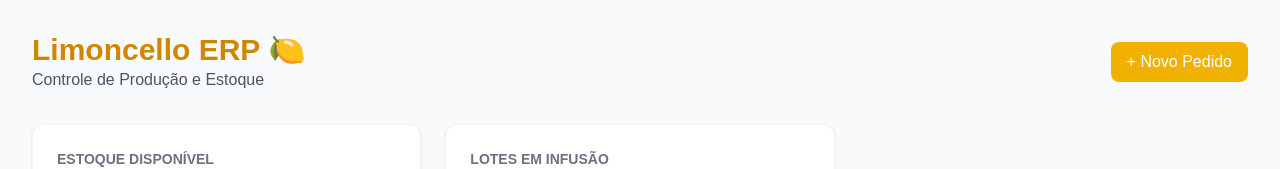
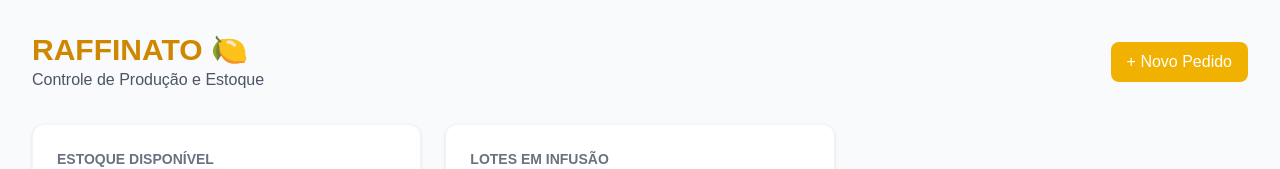
Before and after one commit to ezntt/raffinato, a Next.js app: page / in a window 1280 px wide. Shown: the top 169 px of the page. Built offline with nearby package versions, Linux system fonts and the light colour scheme; no server answers; the database is empty.

Commit message:
change text

```diff
--- a/src/app/page.tsx
+++ b/src/app/page.tsx
@@ -19,7 +19,7 @@
     <div className="min-h-screen bg-gray-50 p-8">
       <header className="mb-8 flex justify-between items-center">
         <div>
-          <h1 className="text-3xl font-bold text-yellow-600">Limoncello ERP 🍋</h1>
+          <h1 className="text-3xl font-bold text-yellow-600">RAFFINATO 🍋</h1>
           <p className="text-gray-600">Controle de Produção e Estoque</p>
         </div>
         <button className="bg-yellow-500 hover:bg-yellow-600 text-white px-4 py-2 rounded-lg font-medium transition">
```
